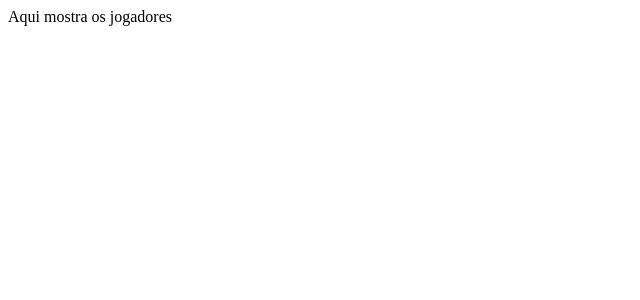
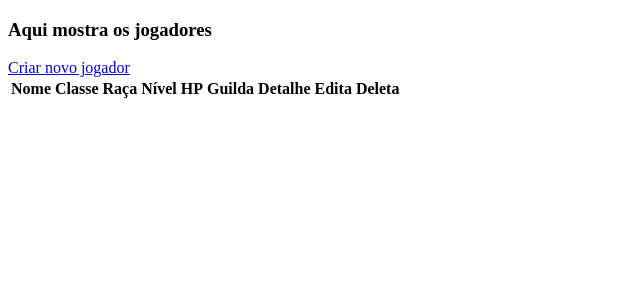
Before and after one commit to italobrenorf/campanha_rpg, a Django app: page /jogador/ in a window 1280 px wide. Shown: the top 300 px of the page, without its empty margins (0-640 px from the left). Run offline with Django 5.2, Linux system fonts and the light colour scheme; data that the repository does not hold is empty.

Commit message:
CRUD de Jogador e Guilda

```diff
--- a/Guilda/views.py
+++ b/Guilda/views.py
@@ -34,7 +34,7 @@ def edita(request, id_guilda):
         form = GuildaForm(instance=guilda)
     return render(request, 'guilda/edita.html', {'form': form})
 
-def deleta(id_guilda):
+def deleta(request, id_guilda):
     guilda = Guilda.objects.get(id=id_guilda)
     guilda.delete()
     return HttpResponseRedirect("/guilda/")
--- a/Jogador/models.py
+++ b/Jogador/models.py
@@ -7,7 +7,7 @@ class Jogador(models.Model):
     raca = models.CharField(max_length=50)
     nivel = models.IntegerField()
     hp = models.IntegerField()
-    guilda = models.ForeignKey(Guilda, on_delete=models.SET_NULL, null=True, blank=True)
+    guilda = models.ForeignKey(Guilda, on_delete=models.SET_NULL, null=True, blank=True, related_name='membros')
 
     class Meta:
         db_table = "Jogador_jogadores"
--- a/Jogador/views.py
+++ b/Jogador/views.py
@@ -34,7 +34,7 @@ def edita(request, id_jogador):
         form = JogadorForm(instance=jogador)
     return render(request, 'jogador/edita.html', {'form': form})
 
-def deleta(id_jogador):
+def deleta(request, id_jogador):
     jogador = Jogador.objects.get(id=id_jogador)
     jogador.delete()
     return HttpResponseRedirect("/jogador/")
--- a/templates/jogador/index.html
+++ b/templates/jogador/index.html
@@ -1,11 +1,47 @@
 <!DOCTYPE html>
 <html lang="en">
+
 <head>
     <meta charset="UTF-8">
     <meta name="viewport" content="width=device-width, initial-scale=1.0">
     <title>Jogadores</title>
 </head>
+
 <body>
-    Aqui mostra os jogadores
+    <h3>Aqui mostra os jogadores</h3>
+
+    <a href="/jogador/add/"> Criar novo jogador </a>
+
+    <table>
+        <thead>
+            <tr>
+                <th> Nome </th>
+                <th> Classe </th>
+                <th> Raça </th>
+                <th> Nível </th>
+                <th> HP </th>
+                <th> Guilda </th>
+                <th> Detalhe </th>
+                <th> Edita </th>
+                <th> Deleta </th>
+            </tr>
+        </thead>
+        <tbody>
+            {% for jogador in jogadores %}
+            <tr>
+                <td> {{ jogador.nome }}</td>
+                <td> {{ jogador.classe }}</td>
+                <td> {{ jogador.raca }}</td>
+                <td> {{ jogador.nivel }}</td>
+                <td> {{ jogador.hp }}</td>
+                <td> {{ jogador.guilda|default:"Sem Guilda" }}</td>
+                <td> <a href="/jogador/{{jogador.id}}"> Detalhes </a> </td>
+                <td> <a href="/jogador/edit/{{jogador.id}}"> Editar </a> </td>
+                <td> <a href="/jogador/delete/{{jogador.id}}"> Deletar </a> </td>
+            </tr>
+            {% endfor %}
+        </tbody>
+    </table>
 </body>
+
 </html>
```
Also changed, not shown: templates/guilda/cria.html (+14 -0 lines), templates/guilda/detalhe.html (+12 -0 lines), templates/guilda/edita.html (+14 -0 lines), templates/guilda/index.html (+27 -1 lines), templates/jogador/cria.html (+14 -0 lines), templates/jogador/detalhe.html (+13 -0 lines), templates/jogador/edita.html (+14 -0 lines), Jogador/migrations/0003_remove_jogador_guilda.py (added), Jogador/migrations/0004_jogador_guilda.py (added).
